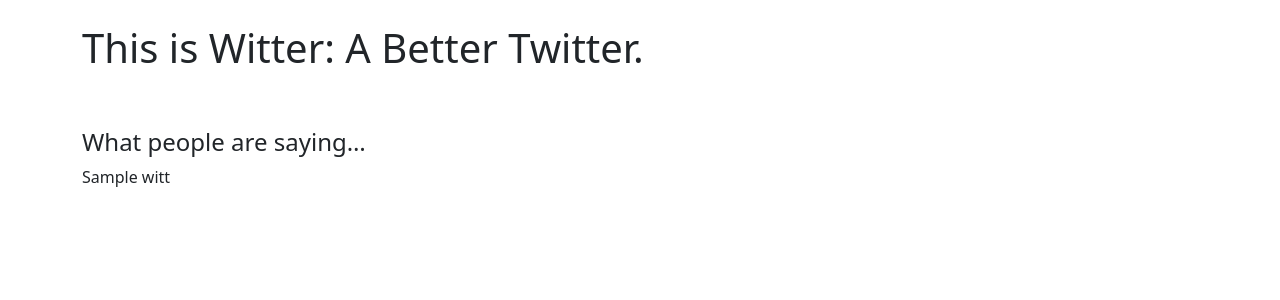
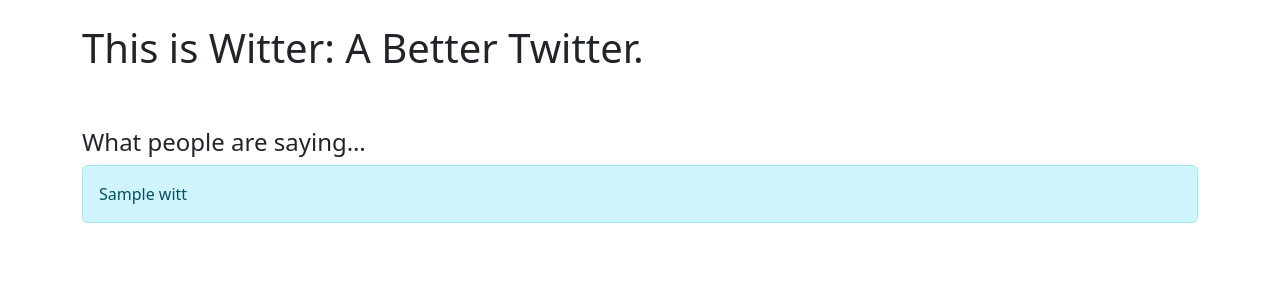
Before and after one commit to chriseborowski/witter, a Django app: template social/witter/templates/home.html in a window 1280 px wide. Shown: the part 56-356 px from the top of the page. Run offline with Django 5.2, Linux system fonts and the light colour scheme; the template is opened without the code that fills it: most values are stand-ins (such as "Sample title", 1, 10 or a date in 2020); parts of the project's set-up code (start-up, migrations or seed data) failed here and were passed over.

Commit message:
Add styling to witts displayed on the home page

```diff
--- a/social/witter/templates/home.html
+++ b/social/witter/templates/home.html
@@ -7,8 +7,9 @@
 
 {% for witt in witts %}
 
-  {{ witt }}
-  <br>
+  <div class="alert alert-info" role="alert">
+    {{ witt }}
+  </div>
 
 {% endfor %}
 
```
